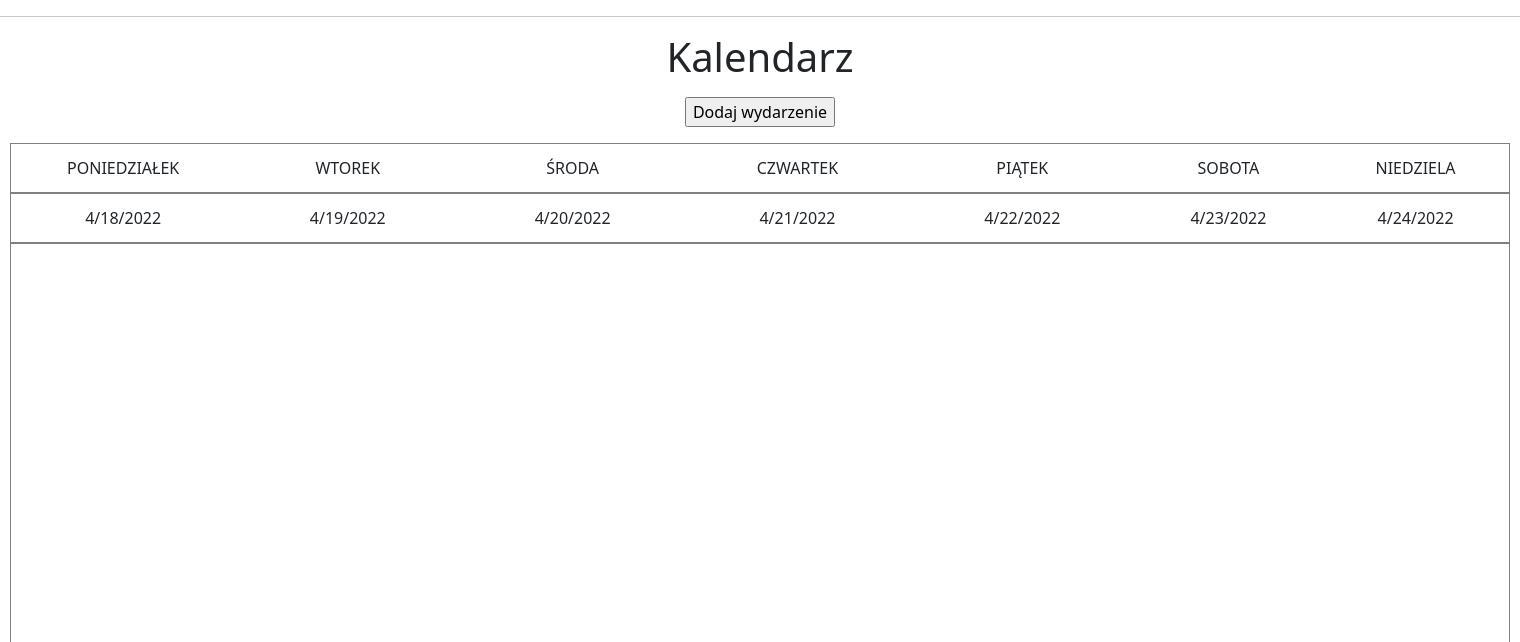
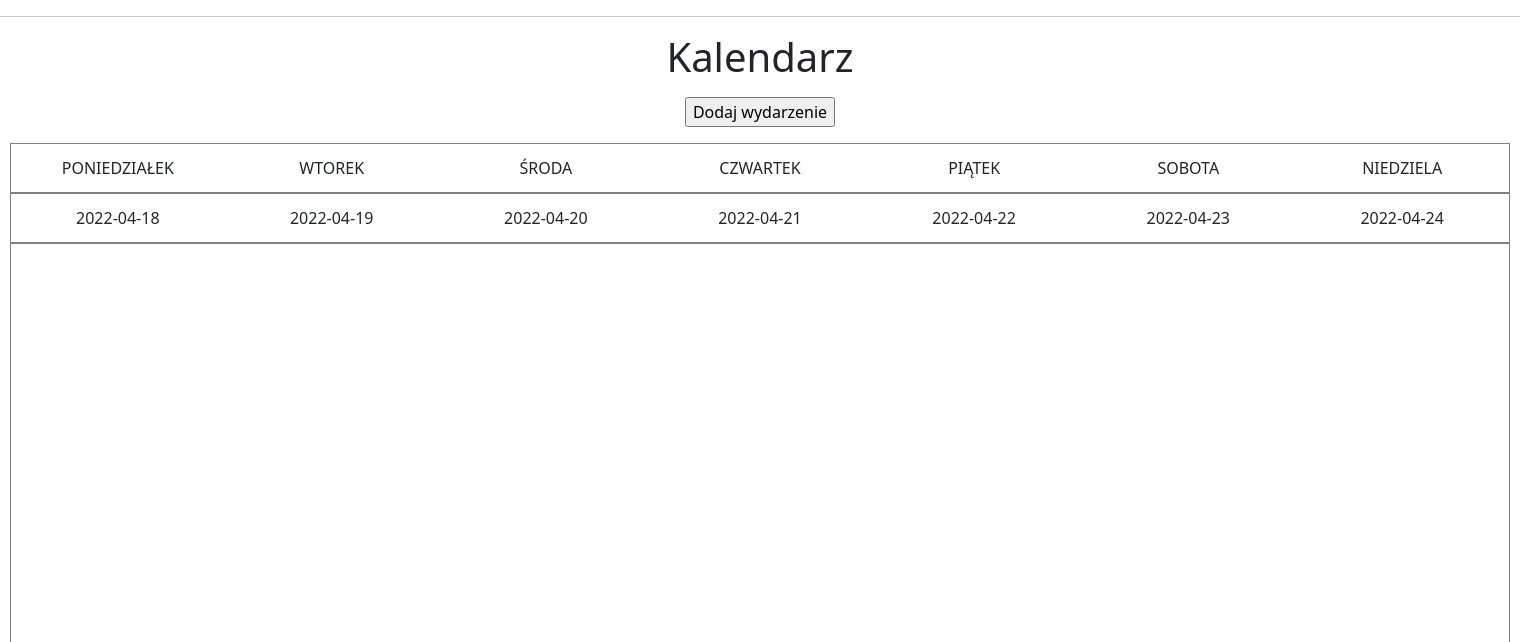
Before and after one commit to Piotr-Tyran/kalendarz, a Flask app: page /Kalendarz in a window 1520 px wide. Shown: the part 56-698 px from the top of the page. Run offline with Flask 2, Linux system fonts and the light colour scheme; a user stored in the database is signed in; data that the repository does not hold is empty.

Commit message:
Dodanie obliczania obecnego tygodnia w app/routes.py wraz z wymaganym importem (timedelta z datetime'u). Zmiana adresu dla funkcji add_event aby dopasowywała się do pozostałych nazw. Modyfikacja app/templates/calendar.html w celu odzwierciedlenia zmian w app/routes.py (dany tydzień zamiast wpisanego na sztywno).

```diff
--- a/app/routes.py
+++ b/app/routes.py
@@ -1,10 +1,11 @@
 from flask import render_template, flash, redirect, url_for
 from app import app, db
-from app.forms import LoginForm, RegistrationForm, AddEventForm, CalendarForm
+from app.forms import LoginForm, RegistrationForm, AddEventForm,\
+    CalendarForm
 from flask_login import current_user, login_user, logout_user, login_required
 from app.models import Users, Events, Users_Events
 from sqlalchemy import desc
-from datetime import datetime
+from datetime import datetime, timedelta
 
 
 @app.route('/')
@@ -17,7 +18,9 @@ def index():
 @login_required
 def calendar():
     form = CalendarForm()
-    week = [datetime(2022, 4, 18+x, 0, 0, 0) for x in range(7)]
+    today = datetime.today().isocalendar()
+    monday = datetime.fromisocalendar(today.year, today.week, 1)
+    week = [monday + timedelta(days=x) for x in range(7)]
     events = Events.query.join(Users_Events.query.filter_by(users_id=current_user.id)).\
         where(Events.id == Users_Events.events_id).all()
     return render_template('calendar.html', title='Kalendarz',
@@ -62,7 +65,7 @@ def register():
     return render_template('register.html', title='Rejestracja', form=form)
 
 
-@app.route('/add_event', methods=['GET', 'POST'])
+@app.route('/Dodaj_wydarzenie', methods=['GET', 'POST'])
 def add_event():
     form = AddEventForm()
     if form.validate_on_submit():
--- a/app/templates/calendar.html
+++ b/app/templates/calendar.html
@@ -8,22 +8,21 @@
 
 	<TABLE BORDER="1" style="width: 1500px; height: 50px;">
 		<tbody>
-			<tr><td style="width: 15%"><center>PONIEDZIAŁEK</center></td>
-				<td style="width: 15%"><center>WTOREK</center></td>
-				<td style="width: 15%"><center>ŚRODA</center></td>
-				<td style="width: 15%"><center>CZWARTEK</center></td>
-				<td style="width: 15%"><center>PIĄTEK</center></td>
+			<tr><td style="width: 12.5%"><center>PONIEDZIAŁEK</center></td>
+				<td style="width: 12.5%"><center>WTOREK</center></td>
+				<td style="width: 12.5%"><center>ŚRODA</center></td>
+				<td style="width: 12.5%"><center>CZWARTEK</center></td>
+				<td style="width: 12.5%"><center>PIĄTEK</center></td>
 				<td style="width: 12.5%"><center>SOBOTA</center></td>
 				<td style="width: 12.5%"><center>NIEDZIELA</center></td></tr>
 	</table>
 	<TABLE BORDER="1" style="width: 1500px; height: 50px;">
-			<tr><td style="width: 15%"><div><center><script>date = new Date(2022,3,18).toLocaleDateString(); document.write(date);</script></center></div></td>
-				<td style="width: 15%"><div><center><script>date = new Date(2022,3,19).toLocaleDateString(); document.write(date);</script></center></div></td>
-				<td style="width: 15%"><div><center><script>date = new Date(2022,3,20).toLocaleDateString(); document.write(date);</script></center></div></td>
-				<td style="width: 15%"><div><center><script>date = new Date(2022,3,21).toLocaleDateString(); document.write(date);</script></center></div></td>
-				<td style="width: 15%"><div><center><script>date = new Date(2022,3,22).toLocaleDateString(); document.write(date);</script></center></div></td>
-				<td style="width: 12.5%"><div><center><script>date = new Date(2022,3,23).toLocaleDateString(); document.write(date);</script></center></div></td>
-				<td style="width: 12.5%"><div><center><script>date = new Date(2022,3,24).toLocaleDateString(); document.write(date);</script></center></div></td></tr>
+			<tr>
+				{% for day in week %}
+				<td style="width: 12.5%">
+					<div><center>{{ day.date() }}</center></div>
+				</td>
+				{% endfor %}
 	</table>
 	<TABLE BORDER="1" style="width: 1500px; height: 400px;">
 			<tr>
```
